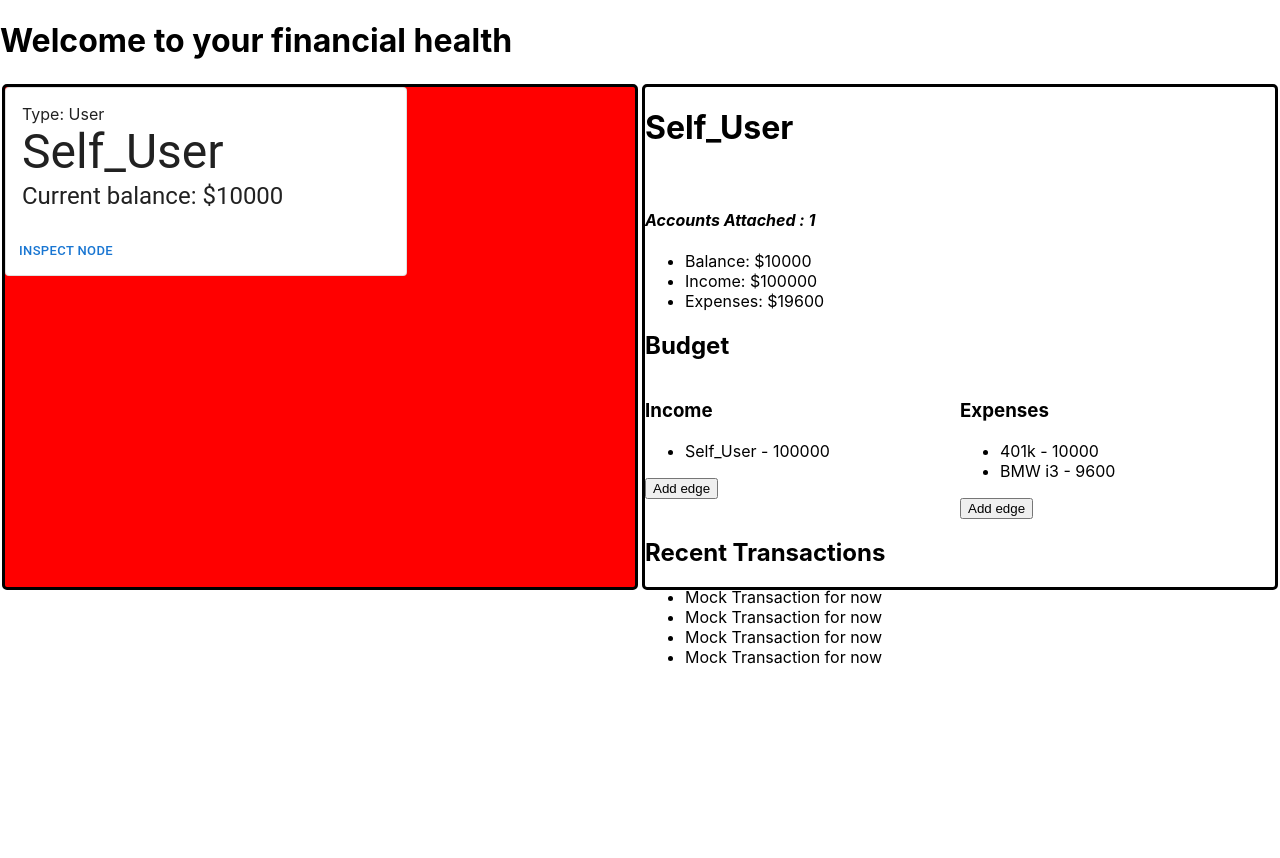
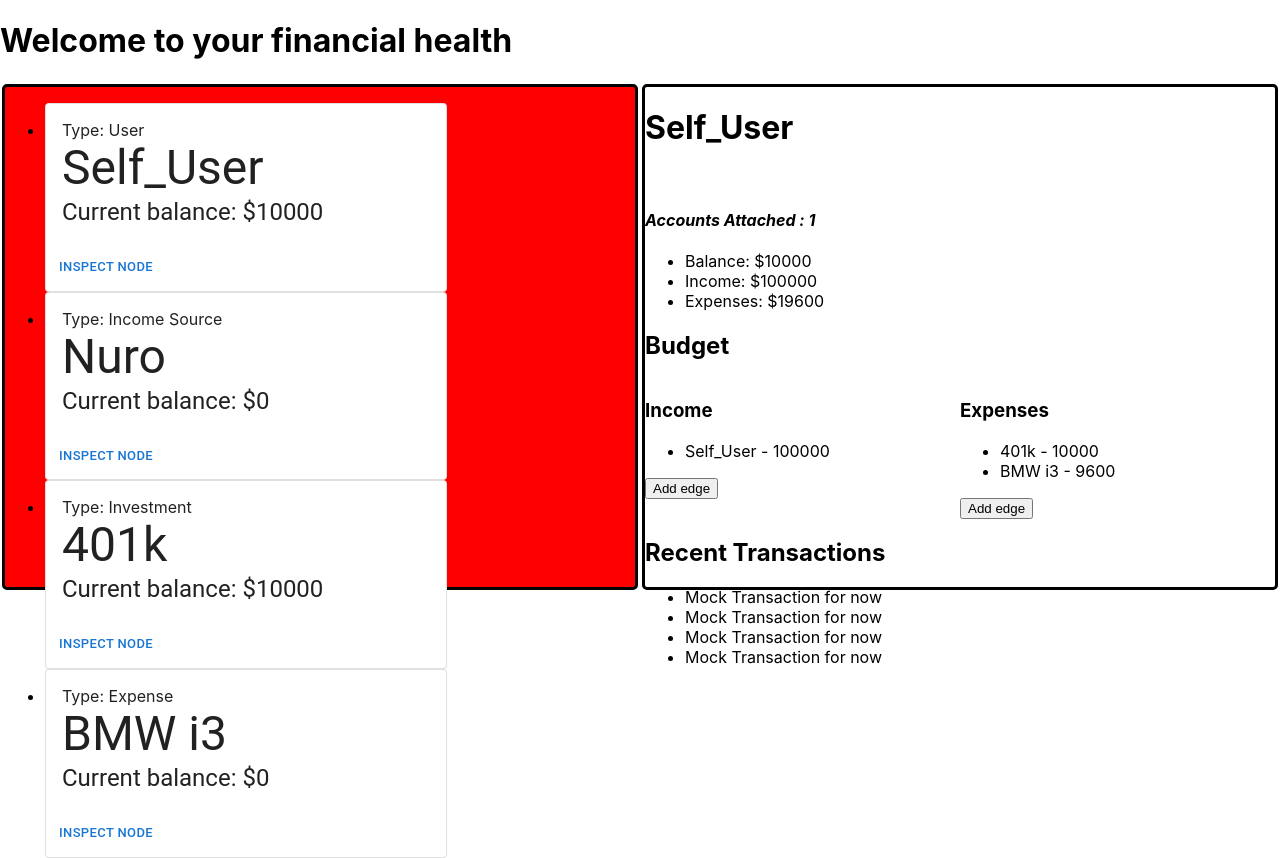
Before and after one commit to jordanstipp/paul-to-peter, a React (Create React App) app in the folder buckets-app/: page / in a window 1280 px wide. Before the commit the page ends 800 px from the top, so only its background shows below. Built offline with nearby package versions, Linux system fonts and the light colour scheme.

Commit message:
Use state variable to toggle between focus nodes using the inspection button.

```diff
--- a/buckets-app/src/App.js
+++ b/buckets-app/src/App.js
@@ -66,29 +66,49 @@ function App() {
 
   function handleClick(node) {
     // When Nodes are clicked set the focus node to the chose.
+    console.log(node);
     let id = node.id;
     setFocusNode(globalGraph.get_node(id));
   };
 
-  const NodeFocusForm = () => {
-    return <>
-      <Card variant="outlined" sx={{maxWidth: 400, maxHeight: 200, alignContent: "center"}}>
+  const NodeViewCard = (props) => {
+    return (<Card variant="outlined" sx={{maxWidth: 400, maxHeight: 200, alignContent: "center"}}>
           <CardContent>
             <Typography variant="h9" gutterBottom>
-            Type: {focusNode.type}
+              Type: {props.node.type}
             </Typography>
             <Typography variant="h3">
-            {focusNode.name}
+              {props.node.name}
             </Typography>
             <Typography variant="h5">
-            Current balance: ${focusNode.current_balance}
+              Current balance: ${props.node.current_balance}
             </Typography>
           </CardContent>
           <CardActions>
-          <Button size="small">Inspect Node</Button>
+            <Button size="small" onClick={()=>{
+              handleClick(props.node);
+            }}>
+                Inspect Node
+              </Button>
         </CardActions>
-      </Card>
-    </>
+        </Card>)
+  };
+
+  const NodeFocusForm = (props) => {
+    return (
+    <div>
+      <ul>
+        {
+          Object.keys(props.nodes).map((content, index) => {
+              const node = props.nodes[index]
+              return (
+                <li key={index}><NodeViewCard node={node}/></li>
+              )
+            })
+        }
+      </ul>
+    </div>
+    )
   }
 
   {/* TODO(mjones): Toggle between node detail view and the graph */}
@@ -113,7 +133,6 @@ function App() {
     let outgoing_edges  = globalGraph.get_outgoing_edges(focusNode);
     let expenses = 0;
     outgoing_edges.forEach(edge => {
-      console.log(edge);
       expenses += edge.amount;
     })
 
@@ -233,7 +252,7 @@ function App() {
     <h1>Welcome to your financial health</h1>
     <div className="dev-area">
       <div className="info-side workbench">
-        <NodeFocusForm />
+        <NodeFocusForm nodes={globalGraph.get_nodes()}/>
       </div>
       <div className="inspect-side workbench">
         {/* <Graph /> */}
```
Lines whose indentation alone changed are shown as unchanged.
